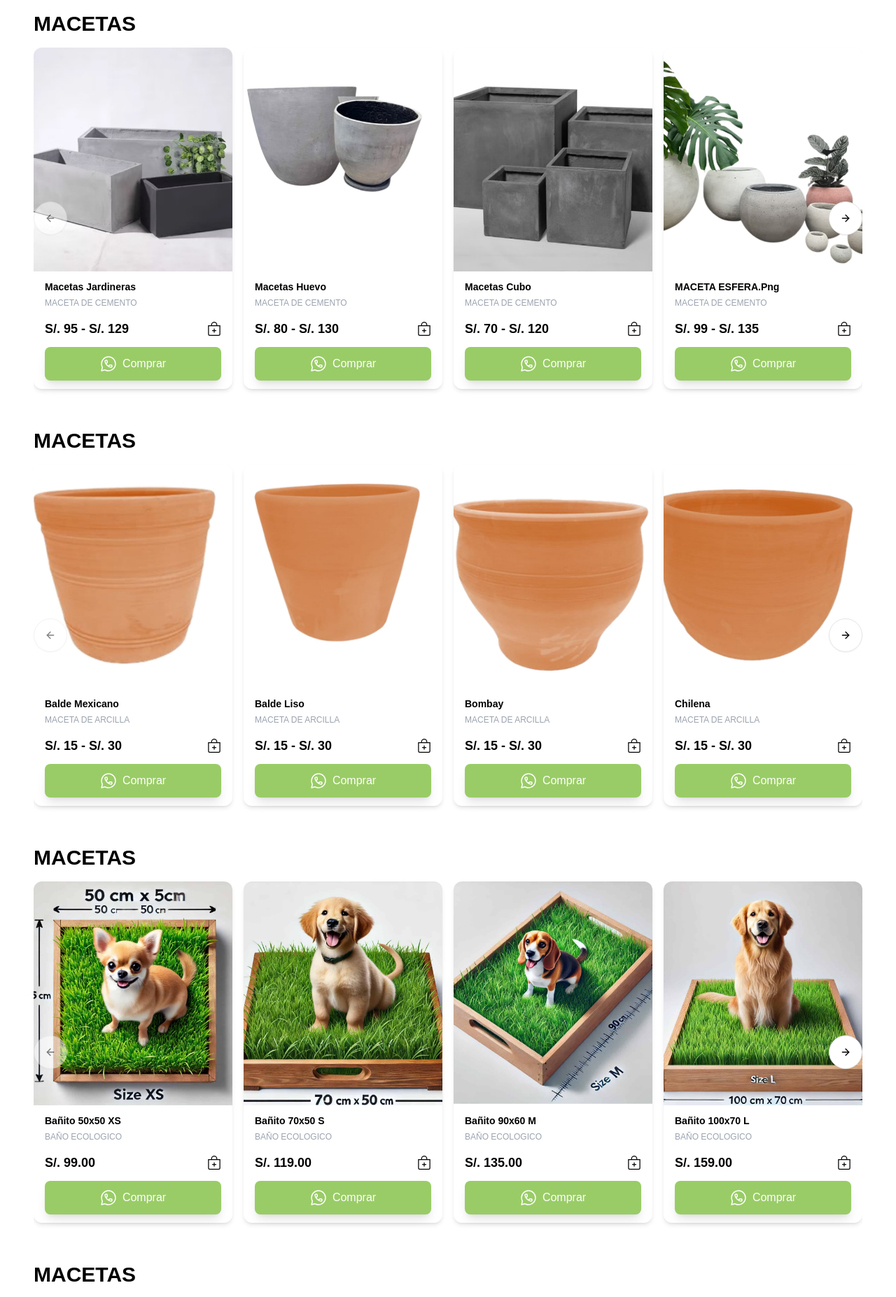
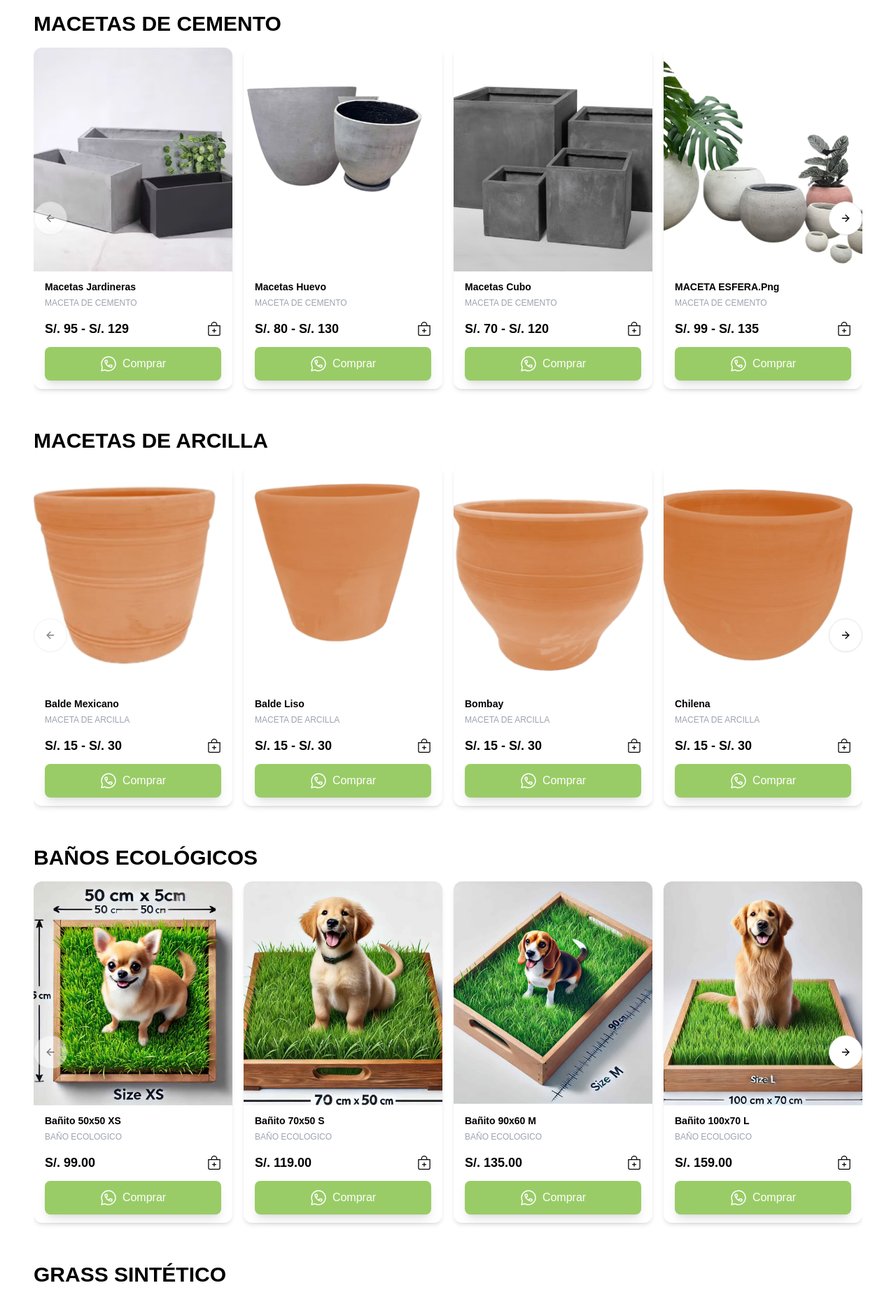
Before and after one commit to JosuePercy/next-front-jardineria, a Next.js app: page / in a window 1280 px wide. Shown: the part 2948-4802 px from the top of the page at 70% size. Built offline with nearby package versions, Linux system fonts and the light colour scheme; a web font is replaced by a local one.

Commit message:
Changes in the title of contacts, and also the color of the products

```diff
--- a/app/components/products/ProductModal.tsx
+++ b/app/components/products/ProductModal.tsx
@@ -55,7 +55,7 @@ const ProductModal = ({ product, handleCloseModal }: IProductModalProps) => {
           href={msjWhatsapp + product.name + '*'}
           target="_blank"
           rel="noopener noreferrer"
-          className="mt-auto bg-green-600 hover:bg-green-700 text-white py-3 px-6 rounded-full text-1xl text-center flex text-[0.9rem] items-center justify-center gap-2 shadow-md transition"
+          className="mt-auto bg-green-600 hover:bg-[#a7e16d] text-white py-3 px-6 rounded-full text-1xl text-center flex text-[0.9rem] items-center justify-center gap-2 shadow-md transition"
         >
           <img src="/wassap.svg" alt="WhatsApp" className="w-5 h-5" />
           Comprar por WhatsApp
--- a/app/components/products/ProductSection.tsx
+++ b/app/components/products/ProductSection.tsx
@@ -17,7 +17,7 @@ const ProductSection = ({title, products, handleOpenModal}: IProductsSectionProp
       <div className="w-full flex flex-col items-center z-10">
           {/* Contenedor principal con tamaño fijo */}
           <div className="w-full mb:px-4 px-0 ">
-              <h1 className="  text-3xl font-bold  mt-10">{title}</h1>
+              <h1 className="text-2xl lg:text-3xl font-bold  mt-10">{title}</h1>
 
               {/* Carrusel dentro del contenedor principal */}
               <div
--- a/app/components/products/Products.tsx
+++ b/app/components/products/Products.tsx
@@ -71,7 +71,7 @@ export const Products = ({ product, onClick }: ProductsProps) => {
                         href={`/api/whatsapp-link?product=${encodeURIComponent(product.name)}`}
                         target="_blank"
                         rel="noopener noreferrer"
-                        className="bg-[#99CC66] text-white py-3 px-6 rounded-lg shadow-lg hover:bg-[#33cc66ba] transition duration-300 w-full flex items-center justify-center gap-2 no-underline"
+                        className="bg-[#99CC66] text-white py-3 px-6 rounded-lg shadow-lg hover:bg-[#a7e16d] transition duration-300 w-full flex items-center justify-center gap-2 no-underline"
                     >
                         <img src="/wassap.svg" alt="WhatsApp" />
                         Comprar
--- a/app/page.tsx
+++ b/app/page.tsx
@@ -53,12 +53,12 @@ export default function Home() {
         <section id="products">
           <Title title="PRODUCTOS" />
           <ProductSection title="PLANTAS" products={products} handleOpenModal={handleOpenModal} />
-          <ProductSection title="MACETAS" products={macetasFibra} handleOpenModal={handleOpenModal} />
-          <ProductSection title="MACETAS" products={macetasCemento} handleOpenModal={handleOpenModal} />
-          <ProductSection title="MACETAS" products={macetasArcilla} handleOpenModal={handleOpenModal} />
-          <ProductSection title="MACETAS" products={bañitoEcologico} handleOpenModal={handleOpenModal} />
-          <ProductSection title="MACETAS" products={Grass} handleOpenModal={handleOpenModal} />
-          <ProductSection title="MACETAS" products={AdornosFlorales} handleOpenModal={handleOpenModal} />
+          <ProductSection title="MACETAS DE FIBRA" products={macetasFibra} handleOpenModal={handleOpenModal} />
+          <ProductSection title="MACETAS DE CEMENTO" products={macetasCemento} handleOpenModal={handleOpenModal} />
+          <ProductSection title="MACETAS DE ARCILLA" products={macetasArcilla} handleOpenModal={handleOpenModal} />
+          <ProductSection title="BAÑOS ECOLÓGICOS" products={bañitoEcologico} handleOpenModal={handleOpenModal} />
+          <ProductSection title="GRASS SINTÉTICO" products={Grass} handleOpenModal={handleOpenModal} />
+          <ProductSection title="ADORNOS FLORALES" products={AdornosFlorales} handleOpenModal={handleOpenModal} />
           <Dialog open={!!selectedProduct} onOpenChange={handleCloseModal}>
             <DialogContent className="fixed inset-0 flex items-center justify-center z-[1] bg-black bg-opacity-50 p-4">
               <div className="bg-white relative mb:p-6 p-4 rounded-lg shadow-lg max-w-4xl w-full flex flex-col md:flex-row items-center md:items-start">
--- a/app/shared/components/contact/Contact.tsx
+++ b/app/shared/components/contact/Contact.tsx
@@ -1,5 +1,6 @@
 'use client';
 import React, { ChangeEvent, FormEvent, useState } from 'react'
+import Title from '../ui/title/Title';
 
 
 type FormData = {
@@ -68,7 +69,7 @@ const Contact = () => {
 
     return (
         <section id="contact" className="mx-auto">
-            <h2 className="text-2xl font-bold text-center text-gray-800 mb-4 mt-5">Contáctanos</h2>
+            <Title title='Contáctanos' />
             <div className="flex flex-col md:flex-row bg-white shadow-md rounded-lg overflow-hidden p-6">
                 {/* Mapa */}
                 <div className="w-full md:w-1/2 h-64 md:h-auto relative">
--- a/app/shared/components/ui/title/Title.tsx
+++ b/app/shared/components/ui/title/Title.tsx
@@ -2,7 +2,7 @@ import React from 'react'
 
 const Title = ({title}: {title: string}) => {
   return (
-      <h1 className="text-3xl font-bold text-center mt-10">{title}</h1>
+      <h1 className="text-3xl font-bold  text-center mt-10">{title}</h1>
   )
 }
 
```
